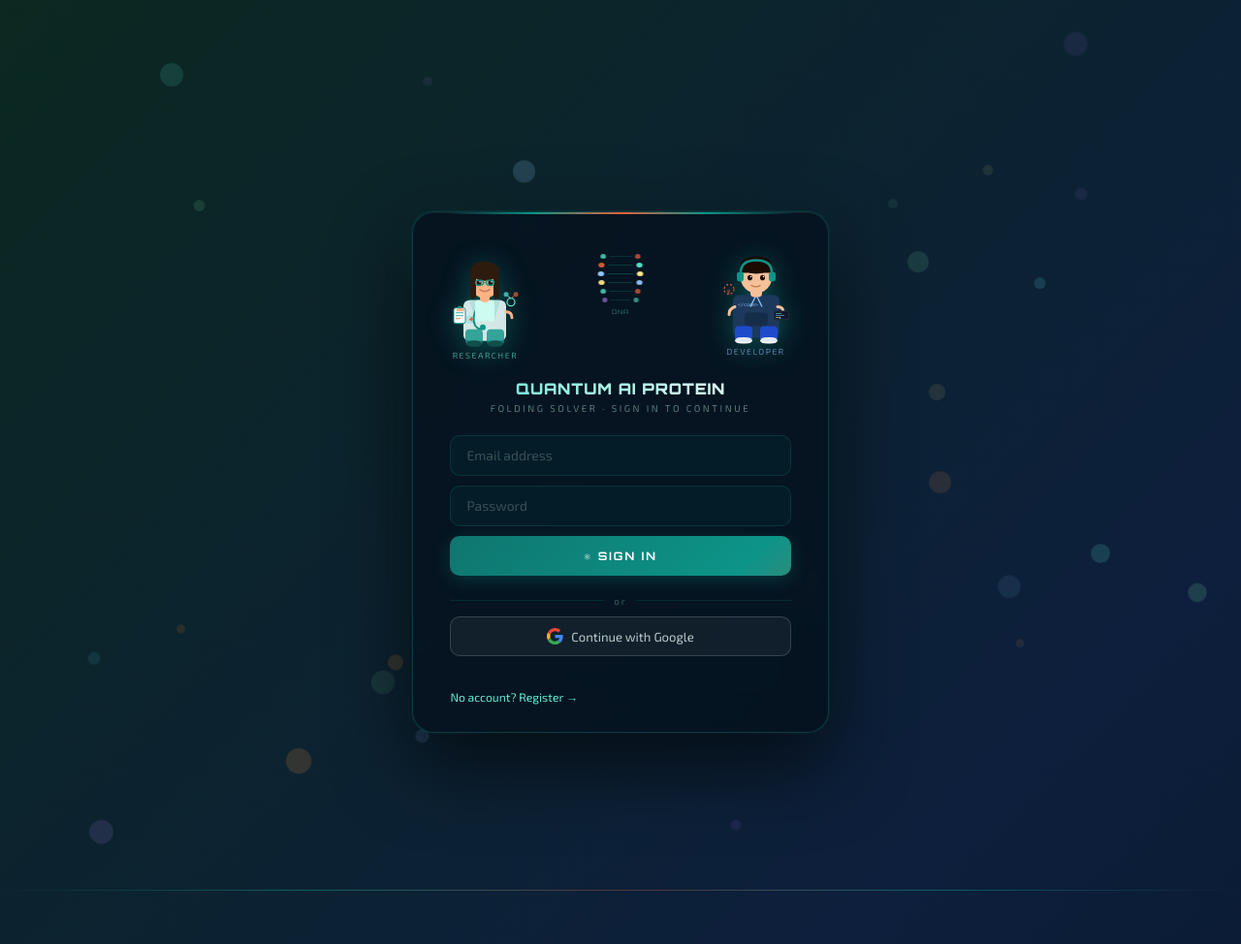
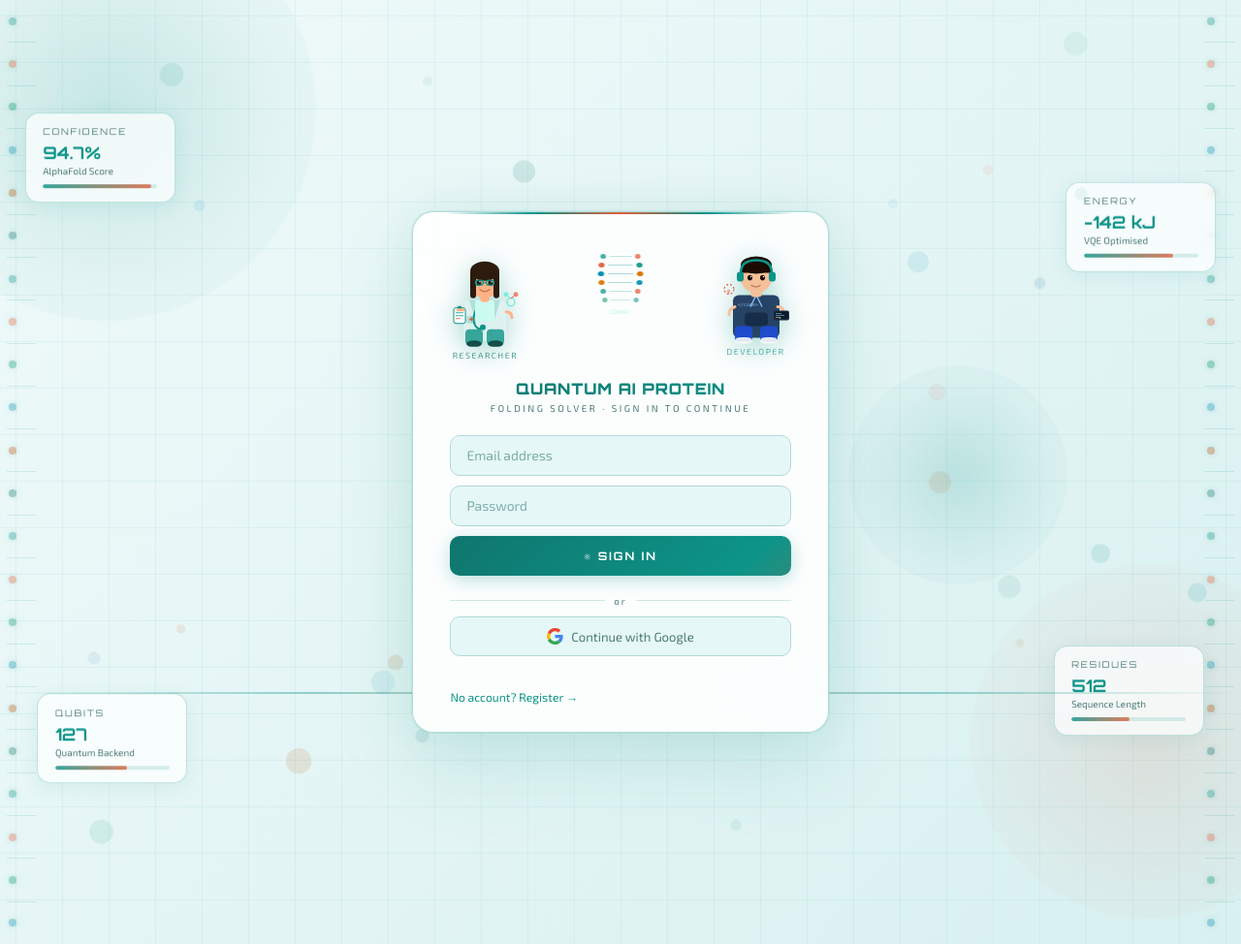
Before and after one commit to sharath-cod/quantum-protien, a Flask app: page / in a window 1280 px wide. Shown: the whole page at 97% size. Run offline with Flask 3, Linux system fonts and the light colour scheme; parts of the project's set-up code (start-up, migrations or seed data) failed here and were passed over; some libraries are stand-ins or nearby versions.

Commit message:
Update index.html

```diff
--- a/templates/index.html
+++ b/templates/index.html
@@ -563,13 +563,13 @@ nav{position:relative;z-index:10;background:var(--bg2);border-bottom:2px solid v
 .custom-detect.show{display:block;}
 
 /* ══════════════════════════════════════════════════════
-   ANIMATED LOGIN PAGE
+   ANIMATED LOGIN PAGE  — soft bioscience theme
 ══════════════════════════════════════════════════════ */
 #auth-overlay{
   position:fixed;inset:0;z-index:2000;
   display:flex;align-items:center;justify-content:center;
   overflow:hidden;
-  background:linear-gradient(135deg,#020c14 0%,#051a2e 25%,#0a2a1a 50%,#0d1f3c 75%,#050f1a 100%);
+  background:linear-gradient(135deg,#d0f0ed 0%,#e6f7f7 25%,#f0fafa 55%,#d8f0f0 80%,#e0f5f5 100%);
   background-size:400% 400%;
   animation:bgShift 12s ease infinite;
 }
@@ -578,15 +578,49 @@ nav{position:relative;z-index:10;background:var(--bg2);border-bottom:2px solid v
   50%{background-position:100% 50%;}
   100%{background-position:0% 50%;}
 }
+
+/* ── decorative background grid ── */
+#auth-overlay::before{
+  content:'';position:absolute;inset:0;pointer-events:none;
+  background-image:
+    linear-gradient(rgba(13,148,136,.07) 1px,transparent 1px),
+    linear-gradient(90deg,rgba(13,148,136,.07) 1px,transparent 1px);
+  background-size:48px 48px;
+  animation:gridDrift 20s linear infinite;
+}
+@keyframes gridDrift{from{background-position:0 0;}to{background-position:48px 48px;}}
+
+/* ── large teal glow orbs in background ── */
+.auth-orb{
+  position:absolute;border-radius:50%;pointer-events:none;
+  background:radial-gradient(circle,rgba(13,148,136,.18) 0%,rgba(13,148,136,.04) 60%,transparent 100%);
+  animation:orbPulse ease-in-out infinite;
+}
+.auth-orb.orb-a{width:420px;height:420px;top:-10%;left:-8%;animation-duration:8s;}
+.auth-orb.orb-b{width:320px;height:320px;bottom:5%;right:-5%;animation-duration:11s;animation-delay:2s;
+  background:radial-gradient(circle,rgba(224,94,58,.12) 0%,rgba(224,94,58,.03) 60%,transparent 100%);}
+.auth-orb.orb-c{width:200px;height:200px;top:40%;right:15%;animation-duration:7s;animation-delay:4s;}
+@keyframes orbPulse{0%,100%{transform:scale(1);}50%{transform:scale(1.15);}}
+
+/* ── floating molecule nodes ── */
+.mol-node{
+  position:absolute;border-radius:50%;pointer-events:none;
+  border:1.5px solid rgba(13,148,136,.35);
+  background:rgba(13,148,136,.08);
+  animation:molFloat ease-in-out infinite;
+}
+@keyframes molFloat{0%,100%{transform:translateY(0) rotate(0deg);}50%{transform:translateY(-18px) rotate(8deg);}}
+
 .aa-ribbon{
   position:absolute;font-family:'Orbitron',monospace;font-size:.7rem;
   letter-spacing:3px;pointer-events:none;white-space:nowrap;opacity:0;
+  color:rgba(13,148,136,.55);
   animation:ribbonFloat linear infinite;
 }
 @keyframes ribbonFloat{
   0%{opacity:0;transform:translateY(100vh) translateX(0);}
-  8%{opacity:.5;}
-  92%{opacity:.5;}
+  8%{opacity:.6;}
+  92%{opacity:.6;}
   100%{opacity:0;transform:translateY(-12vh) translateX(var(--drift,20px));}
 }
 .dna-bubble{
@@ -598,17 +632,52 @@ nav{position:relative;z-index:10;background:var(--bg2);border-bottom:2px solid v
   50%{transform:translateY(-26px) scale(1.1);}
 }
 .scan-line{
-  position:absolute;left:0;right:0;height:1px;
-  background:linear-gradient(90deg,transparent,rgba(13,148,136,.55),rgba(224,94,58,.35),rgba(13,148,136,.55),transparent);
-  animation:scanMove 7s linear infinite;pointer-events:none;
-}
-@keyframes scanMove{from{top:-1px;}to{top:100vh;}}
+  position:absolute;left:0;right:0;height:2px;
+  background:linear-gradient(90deg,transparent,rgba(13,148,136,.4),rgba(224,94,58,.25),rgba(13,148,136,.4),transparent);
+  animation:scanMove 9s linear infinite;pointer-events:none;
+}
+@keyframes scanMove{from{top:-2px;}to{top:100vh;}}
+
+/* ── stat panels floating behind card ── */
+.auth-float-panel{
+  position:absolute;background:rgba(255,255,255,.72);
+  border:1px solid rgba(13,148,136,.25);border-radius:14px;
+  padding:.85rem 1.1rem;backdrop-filter:blur(10px);
+  box-shadow:0 4px 20px rgba(13,148,136,.1);
+  pointer-events:none;animation:panelFloat ease-in-out infinite;
+  min-width:155px;
+}
+.auth-float-panel.fp-a{top:12%;left:2%;animation-duration:6s;}
+.auth-float-panel.fp-b{top:20%;right:2%;animation-duration:7.5s;animation-delay:1.5s;}
+.auth-float-panel.fp-c{bottom:16%;left:3%;animation-duration:8s;animation-delay:3s;}
+.auth-float-panel.fp-d{bottom:22%;right:3%;animation-duration:6.5s;animation-delay:.8s;}
+@keyframes panelFloat{0%,100%{transform:translateY(0);}50%{transform:translateY(-10px);}}
+.afp-label{font-size:.58rem;color:#4d7c78;letter-spacing:1.8px;text-transform:uppercase;margin-bottom:.3rem;font-family:'Orbitron',monospace;}
+.afp-value{font-family:'Orbitron',monospace;font-size:1.1rem;font-weight:700;color:#0d9488;}
+.afp-sub{font-size:.62rem;color:#4d7c78;margin-top:2px;}
+.afp-bar{height:4px;border-radius:99px;background:rgba(13,148,136,.15);margin-top:.5rem;overflow:hidden;}
+.afp-bar-fill{height:100%;border-radius:99px;background:linear-gradient(90deg,#0d9488,#e05e3a);animation:afpBarAnim 3s ease-in-out infinite;}
+@keyframes afpBarAnim{0%,100%{opacity:.7;}50%{opacity:1;}}
+
+/* ── helix decoration strip on sides ── */
+.auth-helix-strip{
+  position:absolute;top:0;bottom:0;width:44px;display:flex;flex-direction:column;
+  justify-content:space-evenly;align-items:center;pointer-events:none;opacity:.35;
+}
+.auth-helix-strip.left{left:0;}
+.auth-helix-strip.right{right:0;}
+.ahs-dot{width:8px;height:8px;border-radius:50%;background:#0d9488;
+  box-shadow:0 0 6px rgba(13,148,136,.5);}
+.ahs-dot:nth-child(even){background:#e05e3a;margin-left:18px;}
+.ahs-dot:nth-child(odd){margin-left:-18px;}
+.ahs-line{width:30px;height:1px;background:rgba(13,148,136,.4);}
+
 .auth-card{
   position:relative;z-index:10;width:430px;max-width:94vw;
-  background:rgba(5,18,30,.85);
+  background:rgba(255,255,255,.88);
   border:1px solid rgba(13,148,136,.3);border-radius:22px;
   padding:2.2rem 2.4rem 1.8rem;
-  box-shadow:0 0 0 1px rgba(13,148,136,.08),0 32px 80px rgba(0,0,0,.65),0 0 55px rgba(13,148,136,.07),inset 0 1px 0 rgba(255,255,255,.05);
+  box-shadow:0 0 0 1px rgba(13,148,136,.1),0 32px 80px rgba(13,148,136,.15),0 0 55px rgba(13,148,136,.08),inset 0 1px 0 rgba(255,255,255,.9);
   backdrop-filter:blur(20px);
   animation:cardIn .7s cubic-bezier(.34,1.56,.64,1) both;
 }
@@ -624,11 +693,11 @@ nav{position:relative;z-index:10;background:var(--bg2);border-bottom:2px solid v
 }
 .char-wrap{display:flex;flex-direction:column;align-items:center;gap:3px;animation:charBob 3.2s ease-in-out infinite;}
 .char-wrap.right{animation-delay:.9s;}
-.char-wrap svg{filter:drop-shadow(0 5px 14px rgba(13,148,136,.45));}
+.char-wrap svg{filter:drop-shadow(0 5px 14px rgba(13,148,136,.35));}
 @keyframes charBob{0%,100%{transform:translateY(0);}50%{transform:translateY(-9px);}}
-.char-label{font-family:'Exo 2',sans-serif;font-size:.55rem;letter-spacing:1.5px;text-transform:uppercase;opacity:.6;}
-.char-label.girl{color:#5eead4;}
-.char-label.boy{color:#93c5fd;}
+.char-label{font-family:'Exo 2',sans-serif;font-size:.55rem;letter-spacing:1.5px;text-transform:uppercase;opacity:.7;}
+.char-label.girl{color:#0f766e;}
+.char-label.boy{color:#0d9488;}
 .dna-helix-center{position:absolute;left:50%;top:8px;transform:translateX(-50%);display:flex;flex-direction:column;align-items:center;gap:4px;}
 .helix-rung{display:flex;align-items:center;gap:3px;animation:helixPulse 2.4s ease-in-out infinite;}
 .helix-rung:nth-child(odd){animation-direction:reverse;}
@@ -637,40 +706,40 @@ nav{position:relative;z-index:10;background:var(--bg2);border-bottom:2px solid v
 .helix-line{width:20px;height:1px;background:rgba(13,148,136,.35);}
 .auth-logo{
   font-family:'Orbitron',monospace;font-size:1rem;font-weight:900;text-align:center;
-  background:linear-gradient(90deg,#5eead4,#ffffff 45%,#fdba74 75%,#5eead4);
+  background:linear-gradient(90deg,#0f766e,#0d9488 45%,#e05e3a 75%,#0f766e);
   -webkit-background-clip:text;-webkit-text-fill-color:transparent;
   background-size:250% 100%;animation:logoShimmer 4s linear infinite;
   margin-bottom:.2rem;letter-spacing:.8px;
 }
 @keyframes logoShimmer{to{background-position:-250% 0;}}
-.auth-sub{font-size:.62rem;color:rgba(148,200,190,.58);letter-spacing:2.5px;text-transform:uppercase;text-align:center;margin-bottom:1.4rem;}
+.auth-sub{font-size:.62rem;color:#4d7c78;letter-spacing:2.5px;text-transform:uppercase;text-align:center;margin-bottom:1.4rem;}
 .auth-divider{display:flex;align-items:center;gap:.6rem;margin:.65rem 0;}
-.auth-divider::before,.auth-divider::after{content:'';flex:1;height:1px;background:rgba(13,148,136,.18);}
-.auth-divider span{font-size:.62rem;color:rgba(148,200,190,.4);letter-spacing:2px;}
+.auth-divider::before,.auth-divider::after{content:'';flex:1;height:1px;background:rgba(13,148,136,.2);}
+.auth-divider span{font-size:.62rem;color:#4d7c78;letter-spacing:2px;}
 .auth-input{
-  width:100%;background:rgba(13,148,136,.07);border:1px solid rgba(13,148,136,.22);
-  color:#d1faf5;padding:.72rem 1rem;border-radius:10px;
+  width:100%;background:var(--bg3);border:1px solid var(--border);
+  color:var(--text);padding:.72rem 1rem;border-radius:10px;
   font-family:'Exo 2',sans-serif;font-size:.87rem;margin-bottom:.62rem;outline:none;transition:border .2s,box-shadow .2s;
 }
-.auth-input::placeholder{color:rgba(148,200,190,.32);}
-.auth-input:focus{border-color:#0d9488;box-shadow:0 0 0 3px rgba(13,148,136,.14);}
+.auth-input::placeholder{color:#7aafa9;}
+.auth-input:focus{border-color:#0d9488;box-shadow:0 0 0 3px rgba(13,148,136,.12);}
 .btn-auth{
   width:100%;background:linear-gradient(135deg,#0f766e 0%,#0d9488 45%,#e05e3a 100%);
   background-size:200% 100%;border:none;color:white;padding:.83rem;border-radius:10px;cursor:pointer;
   font-family:'Orbitron',monospace;font-size:.73rem;letter-spacing:2px;font-weight:700;
   transition:all .3s;margin-bottom:.55rem;box-shadow:0 4px 18px rgba(13,148,136,.28);
 }
-.btn-auth:hover{background-position:-100% 0;transform:translateY(-2px);box-shadow:0 8px 28px rgba(13,148,136,.44);}
+.btn-auth:hover{background-position:-100% 0;transform:translateY(-2px);box-shadow:0 8px 28px rgba(13,148,136,.4);}
 .btn-auth-ghost{
-  width:100%;background:rgba(255,255,255,.05);border:1px solid rgba(255,255,255,.16);
-  color:rgba(220,240,238,.82);padding:.7rem;border-radius:10px;cursor:pointer;
+  width:100%;background:var(--bg3);border:1px solid var(--border);
+  color:var(--dim);padding:.7rem;border-radius:10px;cursor:pointer;
   font-family:'Exo 2',sans-serif;font-size:.82rem;transition:all .2s;margin-bottom:.45rem;
   display:flex;align-items:center;justify-content:center;gap:.5rem;
 }
-.btn-auth-ghost:hover{background:rgba(255,255,255,.1);border-color:rgba(255,255,255,.32);transform:translateY(-1px);}
-.auth-toggle{color:#5eead4;cursor:pointer;font-size:.76rem;margin-top:.7rem;display:inline-block;transition:opacity .2s;}
+.btn-auth-ghost:hover{border-color:#0d9488;color:#0d9488;background:rgba(13,148,136,.06);transform:translateY(-1px);}
+.auth-toggle{color:#0d9488;cursor:pointer;font-size:.76rem;margin-top:.7rem;display:inline-block;transition:opacity .2s;}
 .auth-toggle:hover{opacity:.7;text-decoration:underline;}
-.auth-err{color:#fca5a5;font-size:.72rem;margin-top:.28rem;min-height:1rem;}
+.auth-err{color:#dc2626;font-size:.72rem;margin-top:.28rem;min-height:1rem;}
 /* User pill */
 .user-pill{display:flex;align-items:center;gap:.6rem;background:rgba(255,255,255,.15);
   border:1px solid rgba(255,255,255,.3);border-radius:999px;padding:.3rem .9rem .3rem .4rem;}
@@ -878,6 +947,41 @@ nav{position:relative;z-index:10;background:var(--bg2);border-bottom:2px solid v
 
 <!-- AUTH OVERLAY — Animated Login -->
 <div id="auth-overlay">
+
+  <!-- Background glow orbs -->
+  <div class="auth-orb orb-a"></div>
+  <div class="auth-orb orb-b"></div>
+  <div class="auth-orb orb-c"></div>
+
+  <!-- Helix decorative strips on sides -->
+  <div class="auth-helix-strip left" id="helix-left"></div>
+  <div class="auth-helix-strip right" id="helix-right"></div>
+
+  <!-- Floating stat mini-panels -->
+  <div class="auth-float-panel fp-a">
+    <div class="afp-label">Confidence</div>
+    <div class="afp-value">94.7%</div>
+    <div class="afp-sub">AlphaFold Score</div>
+    <div class="afp-bar"><div class="afp-bar-fill" style="width:94.7%"></div></div>
+  </div>
+  <div class="auth-float-panel fp-b">
+    <div class="afp-label">Energy</div>
+    <div class="afp-value">−142 kJ</div>
+    <div class="afp-sub">VQE Optimised</div>
+    <div class="afp-bar"><div class="afp-bar-fill" style="width:78%"></div></div>
+  </div>
+  <div class="auth-float-panel fp-c">
+    <div class="afp-label">Qubits</div>
+    <div class="afp-value">127</div>
+    <div class="afp-sub">Quantum Backend</div>
+    <div class="afp-bar"><div class="afp-bar-fill" style="width:63%"></div></div>
+  </div>
+  <div class="auth-float-panel fp-d">
+    <div class="afp-label">Residues</div>
+    <div class="afp-value">512</div>
+    <div class="afp-sub">Sequence Length</div>
+    <div class="afp-bar"><div class="afp-bar-fill" style="width:51%"></div></div>
+  </div>
 
   <!-- Scan line -->
   <div class="scan-line"></div>
@@ -958,12 +1062,12 @@ nav{position:relative;z-index:10;background:var(--bg2);border-bottom:2px solid v
 
       <!-- DNA helix in center -->
       <div class="dna-helix-center">
-        <div class="helix-rung"><div class="helix-dot" style="background:#5eead4"></div><div class="helix-line"></div><div class="helix-dot" style="background:#e05e3a"></div></div>
-        <div class="helix-rung" style="animation-delay:.3s"><div class="helix-dot" style="background:#e05e3a"></div><div class="helix-line"></div><div class="helix-dot" style="background:#5eead4"></div></div>
-        <div class="helix-rung" style="animation-delay:.6s"><div class="helix-dot" style="background:#93c5fd"></div><div class="helix-line"></div><div class="helix-dot" style="background:#fde68a"></div></div>
-        <div class="helix-rung" style="animation-delay:.9s"><div class="helix-dot" style="background:#fde68a"></div><div class="helix-line"></div><div class="helix-dot" style="background:#93c5fd"></div></div>
-        <div class="helix-rung" style="animation-delay:1.2s"><div class="helix-dot" style="background:#5eead4"></div><div class="helix-line"></div><div class="helix-dot" style="background:#e05e3a"></div></div>
-        <div class="helix-rung" style="animation-delay:1.5s"><div class="helix-dot" style="background:#c084fc"></div><div class="helix-line"></div><div class="helix-dot" style="background:#5eead4"></div></div>
+        <div class="helix-rung"><div class="helix-dot" style="background:#0d9488"></div><div class="helix-line"></div><div class="helix-dot" style="background:#e05e3a"></div></div>
+        <div class="helix-rung" style="animation-delay:.3s"><div class="helix-dot" style="background:#e05e3a"></div><div class="helix-line"></div><div class="helix-dot" style="background:#0d9488"></div></div>
+        <div class="helix-rung" style="animation-delay:.6s"><div class="helix-dot" style="background:#0891b2"></div><div class="helix-line"></div><div class="helix-dot" style="background:#d97706"></div></div>
+        <div class="helix-rung" style="animation-delay:.9s"><div class="helix-dot" style="background:#d97706"></div><div class="helix-line"></div><div class="helix-dot" style="background:#0891b2"></div></div>
+        <div class="helix-rung" style="animation-delay:1.2s"><div class="helix-dot" style="background:#0d9488"></div><div class="helix-line"></div><div class="helix-dot" style="background:#e05e3a"></div></div>
+        <div class="helix-rung" style="animation-delay:1.5s"><div class="helix-dot" style="background:#059669"></div><div class="helix-line"></div><div class="helix-dot" style="background:#0d9488"></div></div>
         <span style="font-family:'Orbitron',monospace;font-size:.38rem;color:rgba(94,234,212,.5);letter-spacing:1px;margin-top:2px;">DNA</span>
       </div>
 
@@ -1556,11 +1660,25 @@ function signOut(){ fbAuth.signOut(); }
     'HELIX·SHEET·COIL·TURN','VQE·AI·FOLD·ENERGY',
     'QUANTUM·PROTEIN·DNA', 'AMINO·ACID·CHAIN·3D',
   ];
-  const COLORS = ['#5eead4','#93c5fd','#fde68a','#c084fc','#86efac','#fb923c','#67e8f9'];
+  const COLORS = ['#0d9488','#0f766e','#e05e3a','#059669','#0891b2','#b45309','#0369a1'];
 
   const overlay = document.getElementById('auth-overlay');
   const ribbonContainer = document.getElementById('aa-ribbons-container');
   const bubbleContainer = document.getElementById('dna-bubbles-container');
+
+  // Build helix side strips
+  ['helix-left','helix-right'].forEach(id=>{
+    const strip = document.getElementById(id);
+    if(!strip) return;
+    const dotColors = ['#0d9488','#e05e3a','#059669','#0891b2','#b45309','#0f766e'];
+    for(let i=0;i<22;i++){
+      const d = document.createElement('div');
+      d.className = 'ahs-dot';
+      d.style.background = dotColors[i%dotColors.length];
+      strip.appendChild(d);
+      if(i<21){const l=document.createElement('div');l.className='ahs-line';strip.appendChild(l);}
+    }
+  });
 
   // Spawn floating ribbons
   function spawnRibbon(){
@@ -1590,7 +1708,7 @@ function signOut(){ fbAuth.signOut(); }
     const top   = 5 + Math.random()*88;
     const dur   = 4 + Math.random()*6;
     const delay = Math.random()*4;
-    el.style.cssText = `width:${size}px;height:${size}px;left:${left}%;top:${top}%;background:${color};opacity:${.07+Math.random()*.12};animation-duration:${dur}s;animation-delay:${delay}s;`;
+    el.style.cssText = `width:${size}px;height:${size}px;left:${left}%;top:${top}%;background:${color};opacity:${.06+Math.random()*.08};border:1px solid ${color};animation-duration:${dur}s;animation-delay:${delay}s;`;
     bubbleContainer && bubbleContainer.appendChild(el);
   }
 
```
